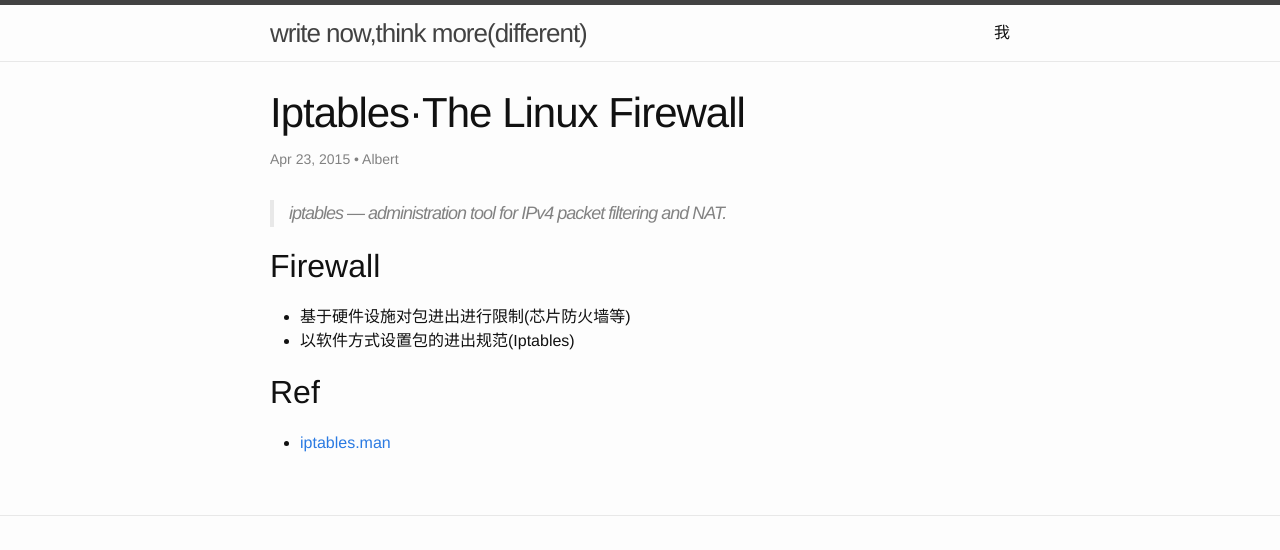
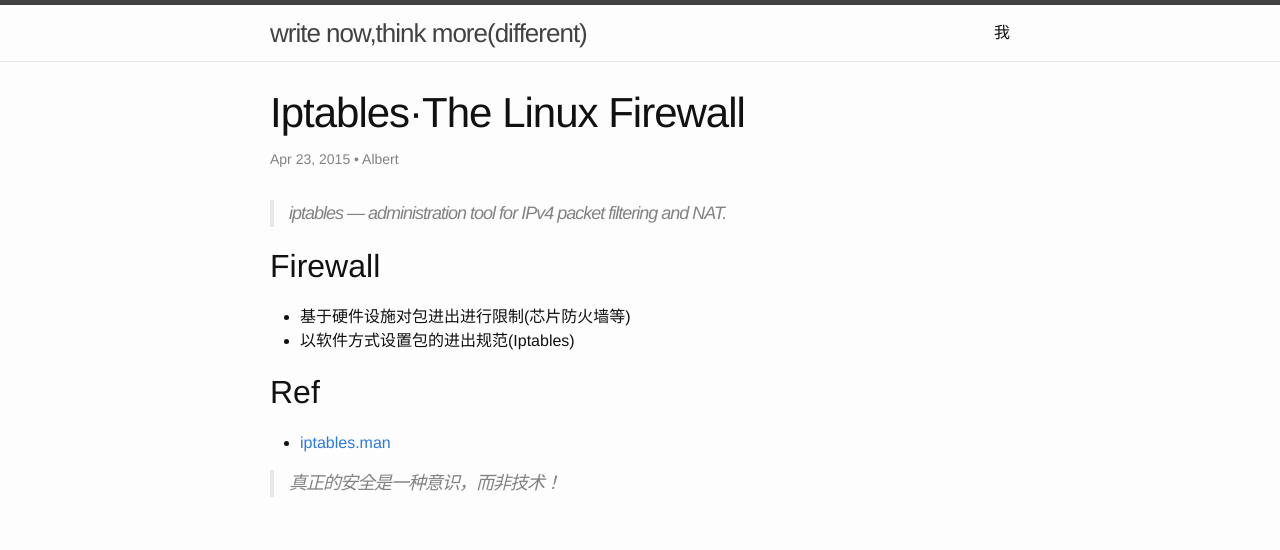
Before and after one commit to atschx/atschx.github.io, a Jekyll site: the page built from _posts/2015-04-23-iptables.md, in a window 1280 px wide. Shown: the top 550 px of the page. Built offline with Jekyll 4.4.1, drawn with Linux system fonts in a browser that asks for light colours; comment, search, counter and statistics services are not loaded.

Commit message:
安全意识很重要

```diff
--- a/_posts/2015-04-23-iptables.md
+++ b/_posts/2015-04-23-iptables.md
@@ -19,3 +19,5 @@ Ref
 ---
 
 * [iptables.man](http://ipset.netfilter.org/iptables.man.html)
+
+> 真正的安全是一种意识，而非技术！
```
